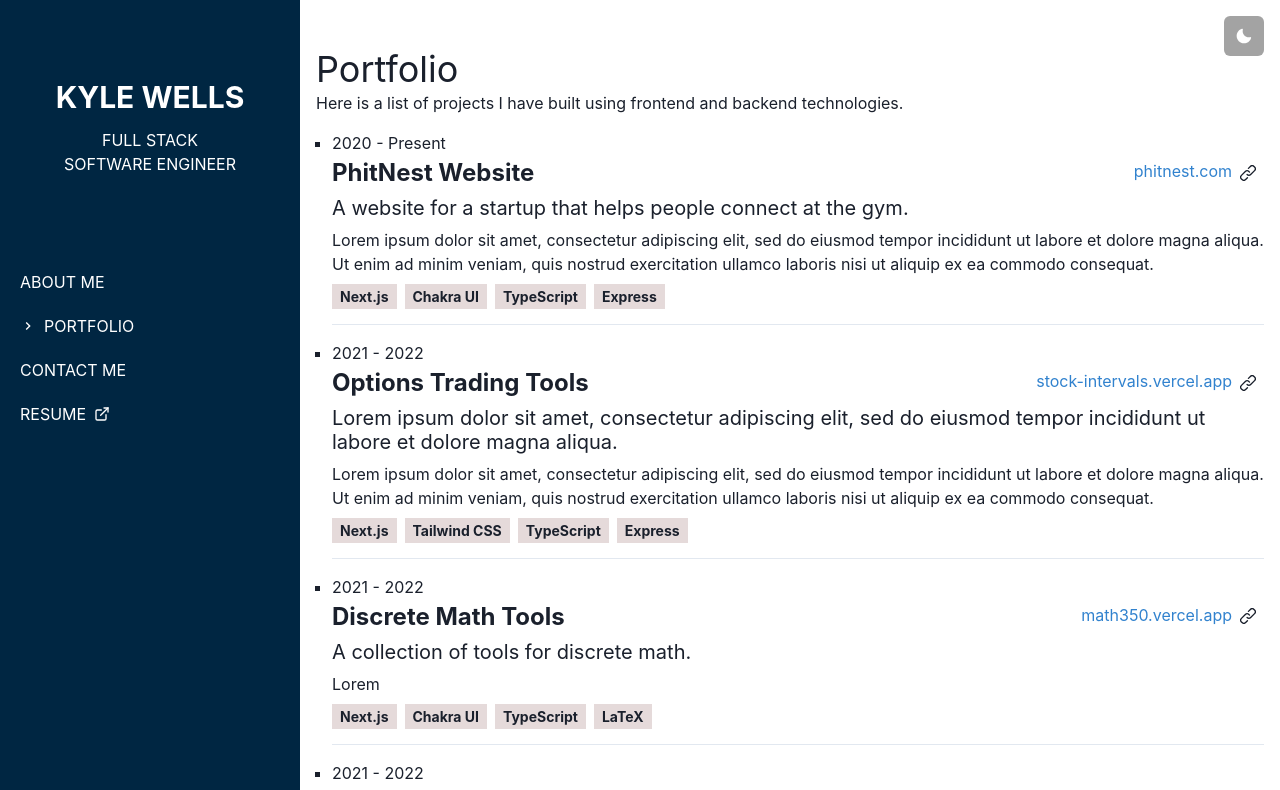
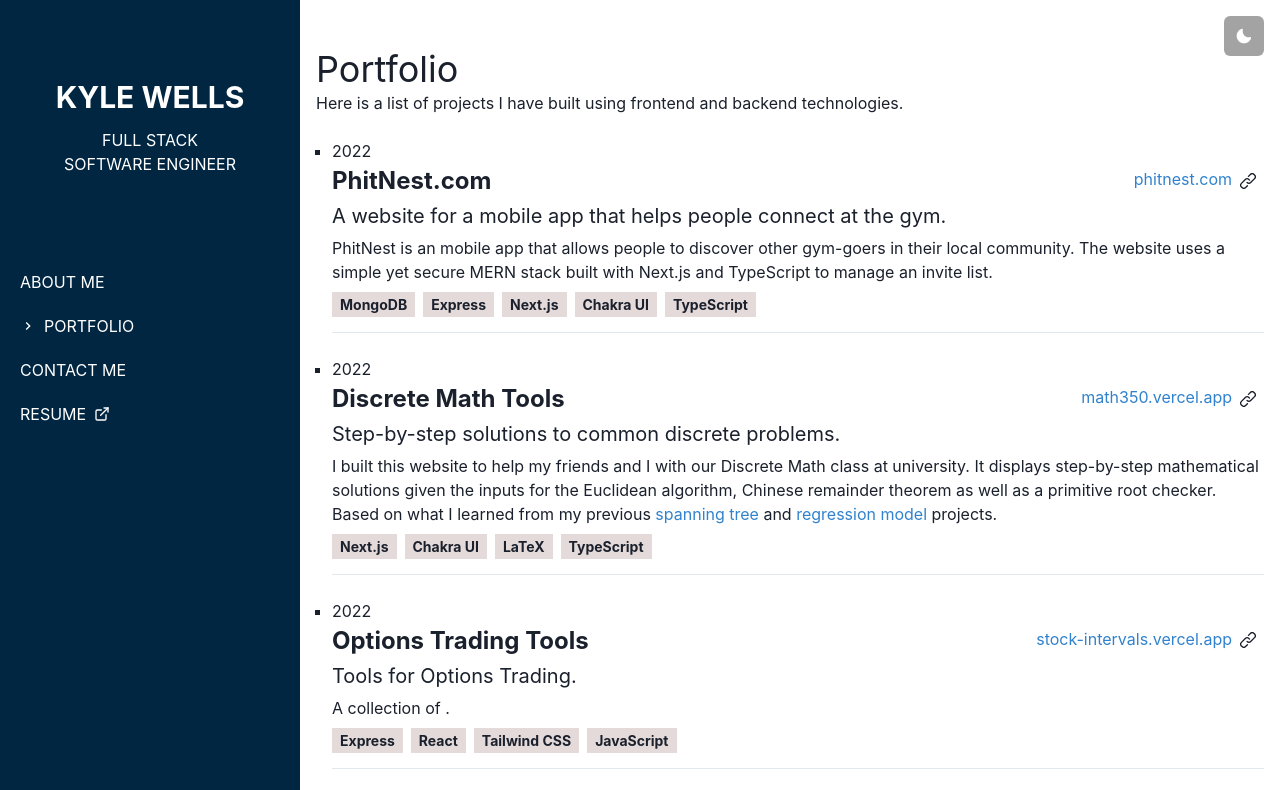
Before and after one commit to kqwq/portfolio, a Next.js app: page /portfolio in a window 1280 px wide. Shown: the top 790 px of the page. Built offline with nearby package versions, Linux system fonts and the light colour scheme.

Commit message:
add more projects to portfolio

```diff
--- a/src/components/Project.tsx
+++ b/src/components/Project.tsx
@@ -15,13 +15,13 @@ const Project = (
   const link = `https://${domain}`
 
   return (
-    <ListItem my={4} listStyleType="square">
+    <ListItem my={6} listStyleType="square" >
       {/* Timeline date */}
-      <Box>
+      <Box  >
         <time >{timeRange}</time>
-      </Box>
+      </Box >
       {/* Timeline content */}
-      <VStack align="start" mt={1}>
+      <VStack align="start" mt={1} >
         <Stack justify="space-between" w="100%" direction={
           {
             base: 'column',
@@ -46,7 +46,7 @@ const Project = (
         <Box dangerouslySetInnerHTML={{ __html: descriptionHtml }} />
         <HStack>
           {
-            technologies?.length && technologies.map((technology, index) => (
+            technologies?.length && technologies.sort().map((technology, index) => (
               <NextLink key={index} target={"_blank"} href={techMap[technology].url} passHref>
                 <ChakraLink whiteSpace="nowrap" as="span" fontSize="sm" fontWeight="bold"
                   bg={colorMode === "dark" ? colors.dark : colors.light} display="inline" px={2} py={1}
@@ -55,7 +55,7 @@ const Project = (
             ))
           }
         </HStack>
-      </VStack>
+      </VStack >
       <Spacer my={4} />
       <hr />
 
--- a/src/constants.ts
+++ b/src/constants.ts
@@ -48,37 +48,39 @@ const socialMediaLinks = [
 
 const projects:projectProps[] = [
   {
-    timeRange: "2020 - Present",
-    title: "PhitNest Website",
+    timeRange: "2022",
+    title: "PhitNest.com",
     domain: "phitnest.com",
-    tagline: "A website for a startup that helps people connect at the gym.",
-    descriptionHtml: "Lorem ipsum dolor sit amet, consectetur adipiscing elit, sed do eiusmod tempor incididunt ut labore et dolore magna aliqua. Ut enim ad minim veniam, quis nostrud exercitation ullamco laboris nisi ut aliquip ex ea commodo consequat.",
-    technologies: [tech.Next, tech.ChakraUI, tech.TypeScript, tech.Express],
-    priority: 5,
+    tagline: "A website for a mobile app that helps people connect at the gym.",
+    descriptionHtml: "PhitNest is an mobile app that allows people to discover other gym-goers in their local community. The website uses a simple yet secure MERN stack built with Next.js and TypeScript to manage an invite list.",
+    technologies: [tech.Next, tech.ChakraUI, tech.TypeScript, tech.Express, tech.MongoDB],
+    priority: 500,
   },
   {
-    timeRange: "2021 - 2022",
-    title: "Options Trading Tools",
-    domain: "stock-intervals.vercel.app",
-    tagline: "Lorem ipsum dolor sit amet, consectetur adipiscing elit, sed do eiusmod tempor incididunt ut labore et dolore magna aliqua.",
-    descriptionHtml: "Lorem ipsum dolor sit amet, consectetur adipiscing elit, sed do eiusmod tempor incididunt ut labore et dolore magna aliqua. Ut enim ad minim veniam, quis nostrud exercitation ullamco laboris nisi ut aliquip ex ea commodo consequat.",
-    technologies: [tech.Next, tech.TailwindCSS, tech.TypeScript, tech.Express],
-    priority: 4,
-  },
-  {
-    timeRange: "2021 - 2022",
+    timeRange: "2022",
     title: "Discrete Math Tools",
     domain: "math350.vercel.app",
-    tagline: "A collection of tools for discrete math.",
-    descriptionHtml: "Lorem ",
+    tagline: "Step-by-step solutions to common discrete problems.",
+    descriptionHtml: "I built this website to help my friends and I with our Discrete Math class at university. It displays step-by-step mathematical solutions given the inputs for the Euclidean algorithm, Chinese remainder theorem as well as a primitive root checker. Based on what I learned from my previous <a class='a' href='https://kqwq.github.io/min-spanning-tree-v2/'>spanning tree</a> and <a class='a' href='https://kqwq.github.io/model-diagnostics/dist/'>regression model</a> projects.",
     technologies: [tech.Next, tech.ChakraUI, tech.TypeScript, tech.LaTeX],
     priority: 6,
   },
+  {
+    timeRange: "2022",
+    title: "Options Trading Tools",
+    domain: "stock-intervals.vercel.app",
+    tagline: "Tools for Options Trading.",
+    descriptionHtml: "A collection of .",
+    technologies: [tech.React, tech.TailwindCSS, tech.JavaScript, tech.Express],
+    priority: 4,
+  },
+
 
 
   {
     timeRange: "2021 - 2022",
-    title: "Project 3",
+    title: "LU Snipes",
+    tagline: "Snipe or be sniped.",
      descriptionHtml: "Lorem ipsum dolor sit amet, consectetur adipiscing elit, sed do eiusmod tempor incididunt ut labore et dolore magna aliqua. Ut enim ad minim veniam, quis nostrud exercitation ullamco laboris nisi ut aliquip ex ea commodo consequat.",
     priority: 1000,
     technologies: [tech.Python],
--- a/src/pages/_app.tsx
+++ b/src/pages/_app.tsx
@@ -2,6 +2,7 @@ import { ChakraProvider } from '@chakra-ui/react'
 
 import theme from '../theme'
 import { AppProps } from 'next/app'
+import '../util/styles.css'
 
 function MyApp({ Component, pageProps }: AppProps) {
   return (
--- a/src/types/tech.ts
+++ b/src/types/tech.ts
@@ -1,17 +1,27 @@
 
 // Enum of all possible technologies (e.g. React, Next.js, etc.) with a URL to their homepage
 enum tech {
+
+  // DBs
+  MongoDB,
+
+  // Middlewares
+  Express,
+
+  // Frontend
   React,
   Next,
+
+  // Styling
   ChakraUI,
+  TailwindCSS,
+  LaTeX,
+
+  // Languages
   TypeScript,
   JavaScript,
-  Express,
-  TailwindCSS,
-  LaTeX,
   Python,
   Java,
-  MongoDB,
 }
 
 // Map name and URL of all possible technologies
@@ -23,6 +33,10 @@ const techMap = {
   [tech.Next]: {
     name: "Next.js",
     url: "https://nextjs.org/"
+  },
+  [tech.Express]: {
+    name: "Express",
+    url: "https://expressjs.com/"
   },
   [tech.ChakraUI]: {
     name: "Chakra UI",
@@ -36,10 +50,7 @@ const techMap = {
     name: "JavaScript",
     url: "https://www.javascript.com/"
   },
-  [tech.Express]: {
-    name: "Express",
-    url: "https://expressjs.com/"
-  },
+
   [tech.TailwindCSS]: {
     name: "Tailwind CSS",
     url: "https://tailwindcss.com/"
--- /dev/null
+++ b/src/util/styles.css
@@ -0,0 +1,6 @@
+.a {
+  color: #3182ce;
+}
+.a:hover {
+  text-decoration: underline;
+}
```
